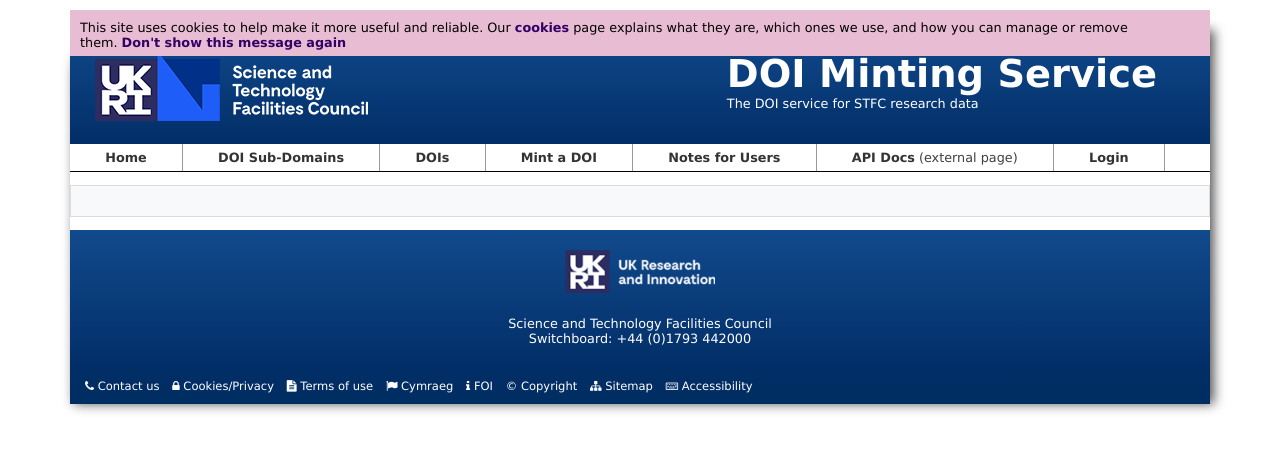
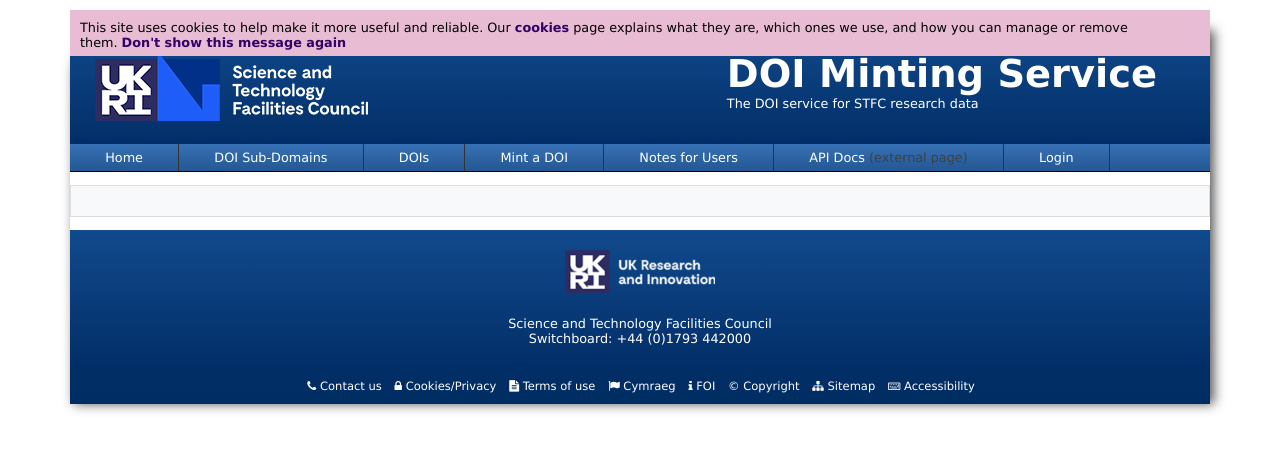
Before and after one commit to ral-facilities/doi_site, a Django app: template doi_site/templates/doi_site/stfc_skin.html in a window 1280 px wide. Shown: the top 451 px of the page. Run offline with Django 3.2, Linux system fonts and the light colour scheme; the template is opened without the code that fills it, so the values that code supplies are empty; parts of the project's set-up code (start-up, migrations or seed data) failed here and were passed over.

Commit message:
updating stfc styling

```diff
--- a/doi_site/static/doi_site/css/stfc/stfc_style.css
+++ b/doi_site/static/doi_site/css/stfc/stfc_style.css
@@ -150,24 +150,13 @@
     padding-top: 10px;
 }
 
-#footerLeft {
-    float: left;
-}
-
-#footerRight {
-    margin-top: -4px;
-    font-size: 90%;
-    width: 200px;
-    padding-right: 15px;
-    float: right;
-    text-align: right;
-}
-
 .footerLinks {
     list-style-type: none;
     padding: 0;
-    margin: 0;
+    margin: auto;
     width: 100%;
+    justify-content: center;
+    display: flex;
 }
 
 .footerLinks li  {
@@ -330,8 +319,8 @@
 #mainNavigation {
     overflow: hidden;
     border-bottom: 1px solid #000;
-    background-color: #fff;
     width: 100%;
+    background: linear-gradient(0deg, #245793, #3771b5);
     /* override doi.css */
     border-left: 0px;
     margin-top: 0em;
@@ -345,7 +334,7 @@
 
 #mainNavUL li {
     float: left;
-    border-right: 1px solid #999;
+    border-right: 1px solid #333;
     padding-top: 0.5em;
     padding-bottom: 0.5em;
     padding-left: 2.75em;
@@ -356,9 +345,9 @@
 }
 
 #mainNavUL li a {
+    font-weight: normal;
     text-decoration: none;
-    font-weight: bold;
-    color: #333;
+    color: #fff;
 }
 
 .subMenu ul li {
--- a/doi_site/templates/doi_site/stfc_skin.html
+++ b/doi_site/templates/doi_site/stfc_skin.html
@@ -66,7 +66,6 @@
     </div>
 
     <div id="footer">
-        <div id="footerLeft">
         <ul class="footerLinks">
             <li><a
                 href="https://stfc.ukri.org//about-us/contact-us/"><i
@@ -86,8 +85,7 @@
             <li><a
                 href="https://stfc.ukri.org//about-us/copyright/">&#169
                     Copyright</a></li>
-                <li><a
-                    href="https://stfc.ukri.org//about-us/site-map/"><i
+            <li><a href="https://stfc.ukri.org//about-us/site-map/"><i
                     class="fa fa-sitemap"></i> Sitemap</a></li>
             <li><a
                 href="https://stfc.ukri.org//about-us/accessibility/"><i
@@ -95,6 +93,5 @@
         </ul>
     </div>
 </div>
-</div>
 
 {% endblock %}
```
Lines whose indentation alone changed are shown as unchanged.
